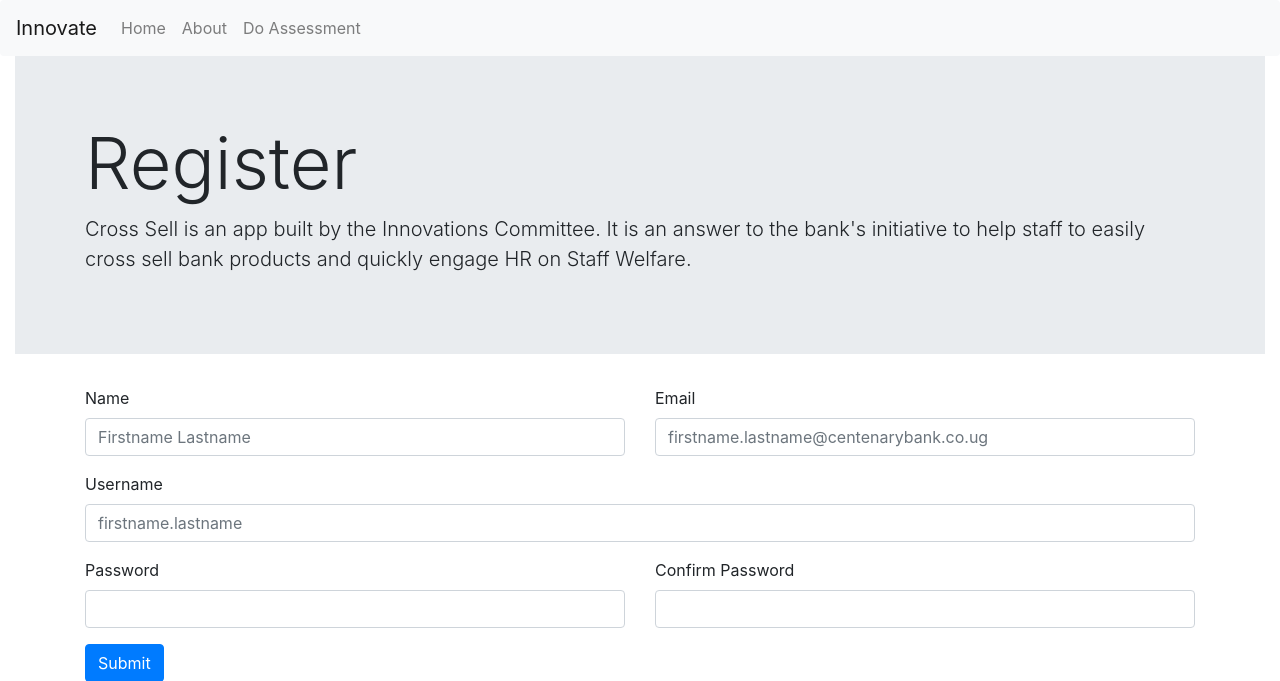
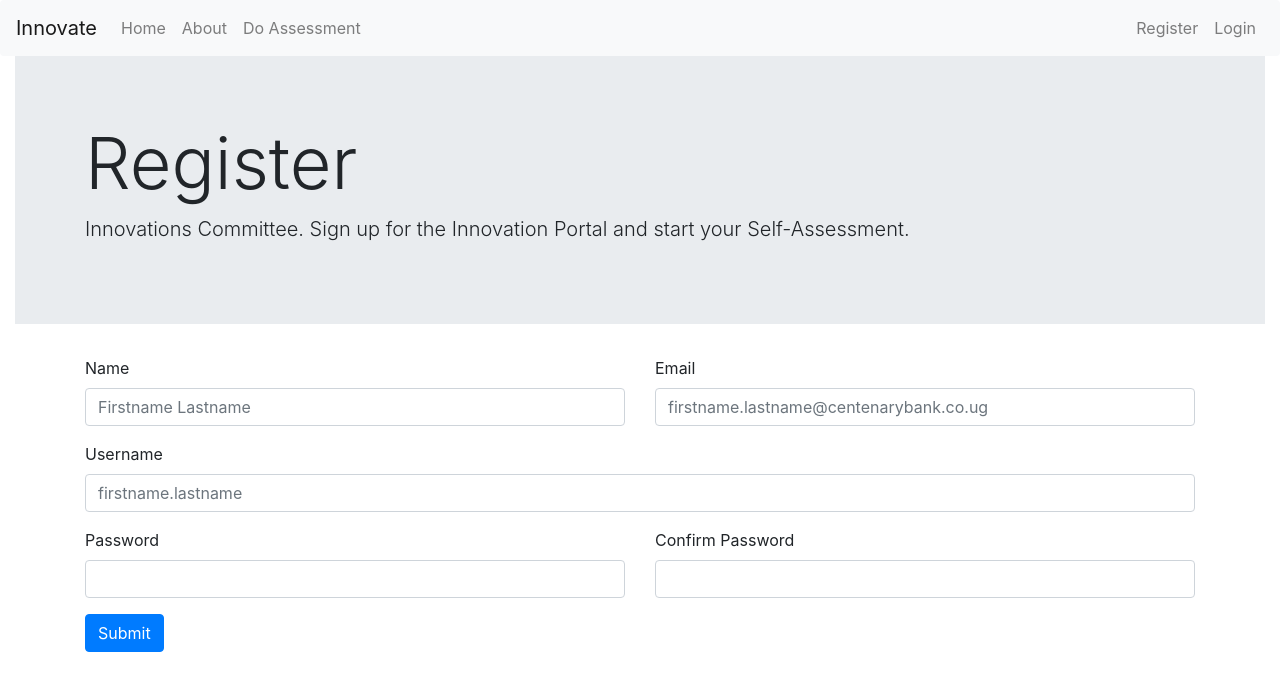
Before and after one commit to RemmyBisimbeko/innovate, a Flask app: page /register in a window 1280 px wide. Shown: the top 681 px of the page. Run offline with Flask 2, Linux system fonts and the light colour scheme; some libraries are stand-ins or nearby versions.

Commit message:
log in log out links

```diff
--- a/templates/includes/_navbar.html
+++ b/templates/includes/_navbar.html
@@ -44,7 +44,15 @@
           </div>
         </div>
 
+        {% else %}
+        <li class="nav-item">
+          <a class="nav-link" href="/register">Register</a>
+        </li>
+        <li class="nav-item">
+          <a class="nav-link" href="/login">Login</a>
+        </li>
       {% endif %}
+
     </ul>
   </div>
 </nav>
--- a/templates/login.html
+++ b/templates/login.html
@@ -17,9 +17,8 @@
             at a reduced cost in this covid times.
         </p>         -->
         <p class="lead">
-            Cross Sell is an app built by the Innovations Committee.
-            It is an answer to the bank's initiative to help staff to easily cross sell
-            bank products and quickly engage HR on Staff Welfare.
+            Innovations Committee.
+            Log into the Innovation Portal and start your Self-Assessment.
         </p>
     </div>
 </div>
--- a/templates/register.html
+++ b/templates/register.html
@@ -17,9 +17,8 @@
             at a reduced cost in this covid times.
         </p>         -->
         <p class="lead">
-            Cross Sell is an app built by the Innovations Committee.
-            It is an answer to the bank's initiative to help staff to easily cross sell
-            bank products and quickly engage HR on Staff Welfare.
+            Innovations Committee.
+            Sign up for the Innovation Portal and start your Self-Assessment.
         </p>
     </div>
 </div>
```
